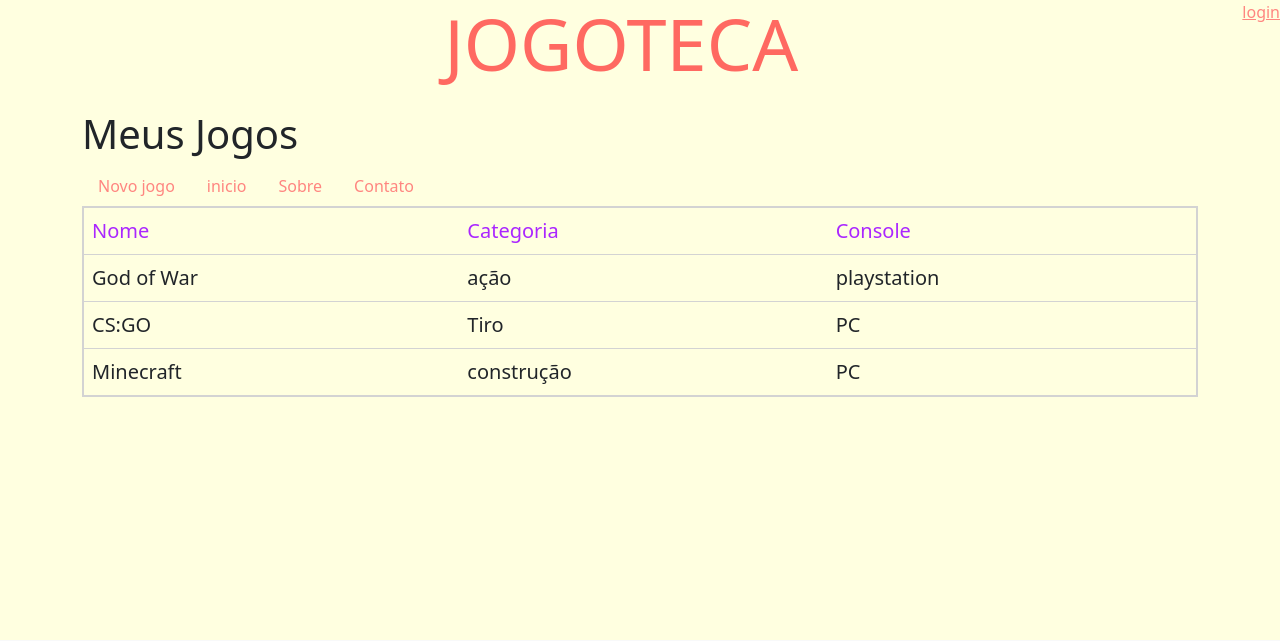
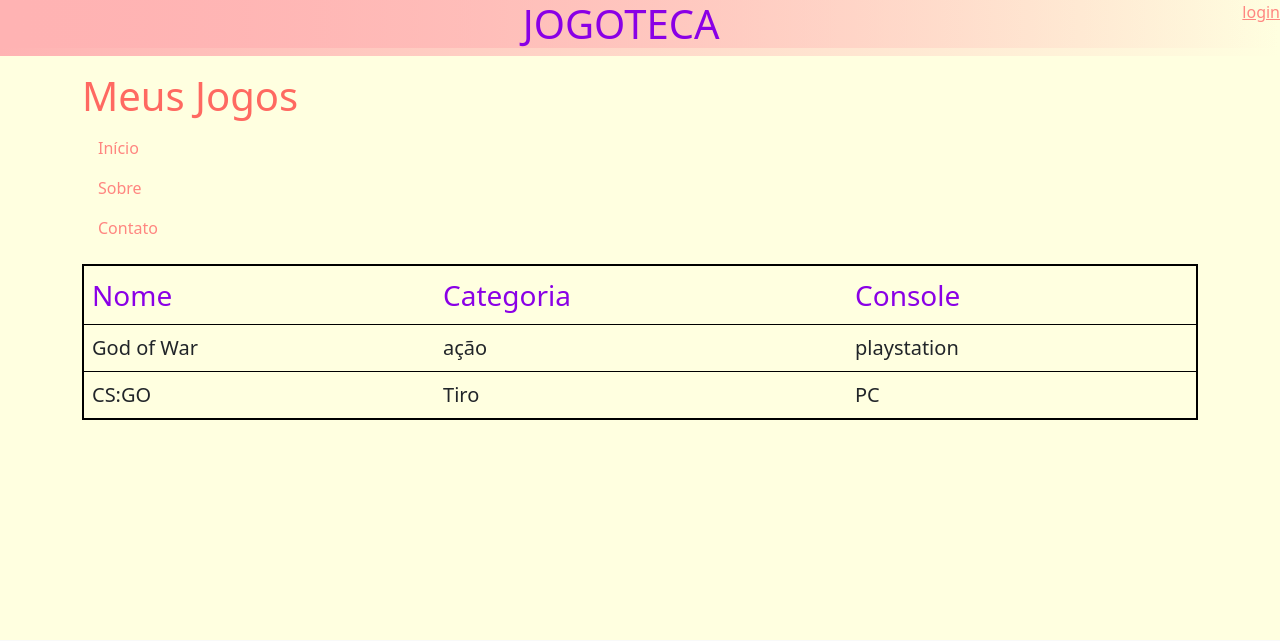
Before and after one commit to anacarolina1826/jogoteca, a Flask app: page / in a window 1280 px wide. Shown: the top 641 px of the page. Run offline with Flask 2, Linux system fonts and the light colour scheme.

Commit message:
atualização do estilo, main.py e base.html

```diff
--- a/main.py
+++ b/main.py
@@ -1,22 +1,25 @@
-from flask import Flask, render_template, request, redirect,session,flash,url_for,abort
-import usuarios
+from flask import Flask, render_template, request, redirect,session,flash, url_for,abort,g
+#import usuarios
 
-class jogo:
 
-    def __init__ (self,nome,categoria,console):
-        self.nome =nome
-        self.categoria=categoria
-        self.console= console
 
-jogo1= jogo('God of War','ação','playstation')
-jogo2=jogo('CS:GO','Tiro','PC')
-jogo3=jogo('Minecraft', 'construção','PC')
+class Jogo:
+    def __init__(self, nome, categoria, console):
+        self.nome = nome
+        self.categoria = categoria
+        self.console = console
+
+
+
+jogo1= Jogo('God of War','ação','playstation')
+jogo2= Jogo('CS:GO','Tiro','PC')
+lista = [jogo1, jogo2]
 
 
 app = Flask(__name__)
 app.secrety_key='ifmg'
 
-lista = [jogo1, jogo2, jogo3]
+
 #exibir a tabela com meus jogos
 @app.route('/')
 def ola():
@@ -26,17 +29,22 @@ def ola():
   #rota: Exibir o formulario para cadstro de novo jogo
 @app.route('/novo')
 def novo():
+  if not usuario_logado():
+    abort(403)
   return render_template('novo.html')
 
 
 
 @app.route('/criar', methods=['POST',])
 def criar():
+  if not usuario_logado():
+    abort(403)
+  return render_template('novo.html')
   nome = request.form['nome']
   categoria = request.form['categoria']
   console = request.form['console']
 
-  novo_jogo = jogo(nome, categoria, console)
+  jogo = Jogo(nome, categoria, console)
   lista.append(novo_jogo)
 
   return render_template('lista.html',titulo='Meus Jogos', jogos=lista)
@@ -46,6 +54,7 @@ def criar():
 @app.route('/login', methods=['GET', 'POST'])
 def login():
   if request.method == 'POST':
+
     email = request.form['email']
     senha = request.form['senha']
     usuario = usuarios.buscar(email, senha)
@@ -64,6 +73,9 @@ def logout():
   session.pop('usuario_nome', None)
   return redirect(url_for('index'))
 
+
+#proteger a rota da pagina novo.html para que apenas usuarios credeciados(logados) acessem a pagina para criar novos jogos
+#a função abaixo verfica se usuario está logado.
 def usuario_logado():
     return 'usuario_email' in session
 
--- a/static/estilo.css
+++ b/static/estilo.css
@@ -1,48 +1,64 @@
-header{
-  color:#FF6961;/*color_name: pastel read*/
+
+body{
+  background-color:lightyellow;
+}
+.cabeçario{
+  color:#8a00e6;
   text-align:center;
+  font-weight:normal;
+  background-image: linear-gradient(to right, rgba(255,179,179,1), rgba(255,179,179,0));
+
+
 }
 
 .titulo h1{
-  color:purple;
+  color:#ff6961;
+  text-aling:center;
+  font-weight:normal;
+
+
 }
 
 #ta th{
   background-color:lightyellow;
   font-weight:normal;
   /*color:#FF1205*;*/
-  color:#AA26FF;
-  font-size:20px;
+  color:#8a00e6;
+  font-size:28px;
 }
 
 #ta{
   background-color:lightyellow;
   font-size:20px;
-  border: 2px solid lightgray;
-  border-style:d
+  border: 2px double black;
   margin:auto;
   border-radius:20px;
   padding: 20px;
 }
 a:link{
+
   color:#ff8680;
+
 }
 
 a:visited{
+
   color:#AA26FF;
 }
-
-body{
-  background-color:lightyellow;
+a:hover{
+  color:#ff554d;
+  font-weight:bolder;
 }
 
 
+
+
 form{
-  border: 4px solid lightgray;
+  border: 2px solid black;
   border-radius:30px;
   padding: 20px;
   width: 300px;
-  color:#AA26FF;
+  color:#8a00e6;
   font-weight:normal;
   font-size:20px;
   margin:auto;
@@ -50,12 +66,10 @@ form{
 }
 
 input{
- border:2px;
+ border:2px solid black;
  border-radius:30px;
-border-color: black;
-border-style: solid;
 }
 button{
   background-color:lightyellow;
-  color:#AA26FF;
+  color:#8a00e6;
 }
--- a/templates/base.html
+++ b/templates/base.html
@@ -27,12 +27,12 @@
       </div>
       {% endif%}
     </div>
-      <h1  class="display-2">JOGOTECA</h1>
+      <h1  class="cabeçario">JOGOTECA</h1>
    </header>
 
   <main class="container mt-3">
-    <div class="page-header">
-      <h1 class="titulo">{{titulo}}</h1>
+    <div class="titulo">
+      <h1>{{titulo}}</h1>
     </div>
     {% with mensagens= get_flashed_messages()%}
       {%if mensagens%}
@@ -51,7 +51,7 @@
       {%block menu%}
 
       {%endblock%}
-      <a href="/" class="nav-link">inicio</a>
+      <a href="/" class="nav-link">Início</a>
       <a href="#" class="nav-link">Sobre</a>
       <a href="#" class="nav-link">Contato</a>
 
--- a/templates/lista.html
+++ b/templates/lista.html
@@ -1,7 +1,10 @@
 {% extends 'base.html'%}
 
 {%block menu%}
+<p>
+  {% if 'usuario_nome' in session %}
  <a href="{{url_for('novo')}}" class="nav-link">Novo jogo</a>
+  {%endif%}
 {%endblock%}
 {% block conteudo%}
         <!--<<table class="table table-striped table-bordered">>-->
```
Also changed, not shown: usuarios.py (renamed from usuario.py).
